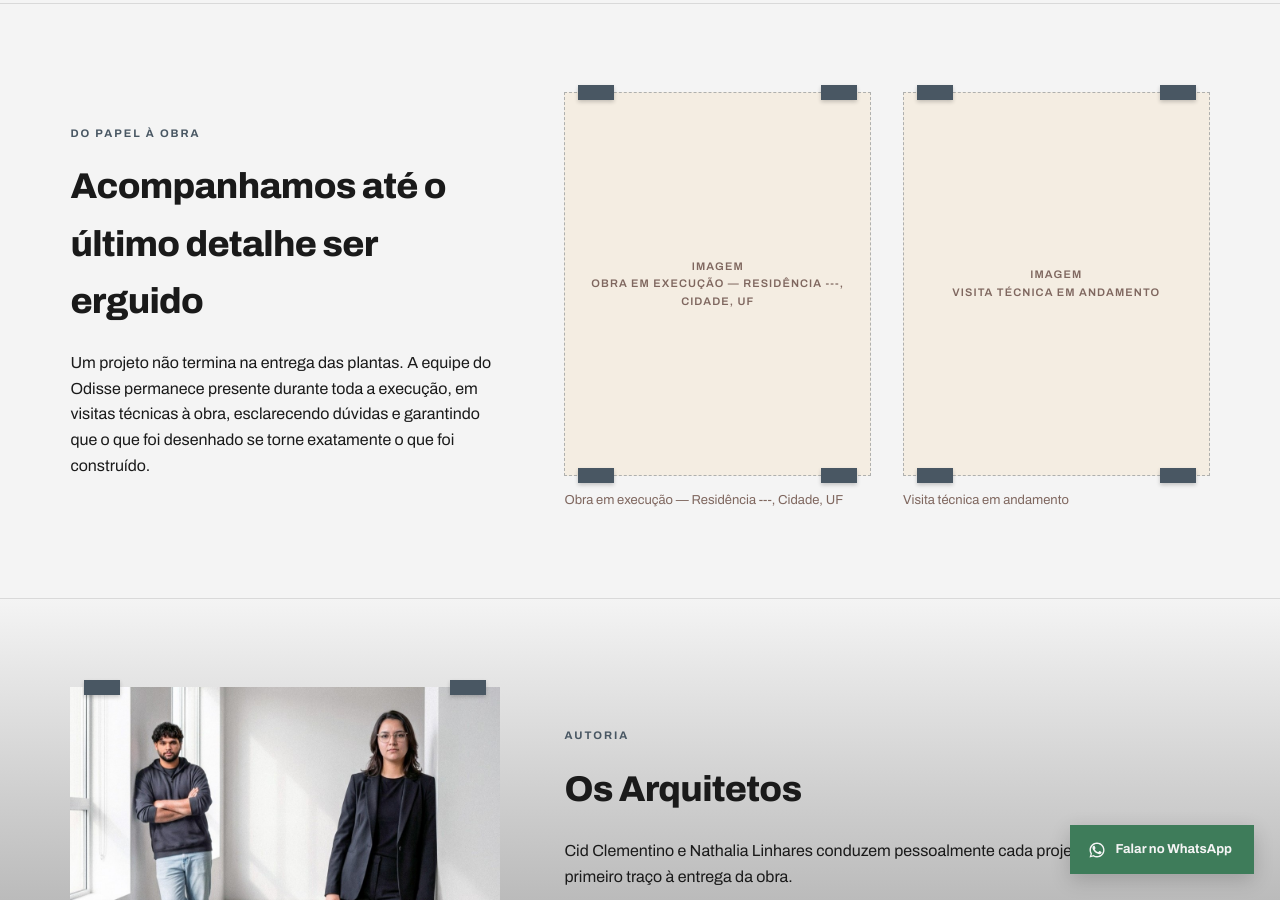
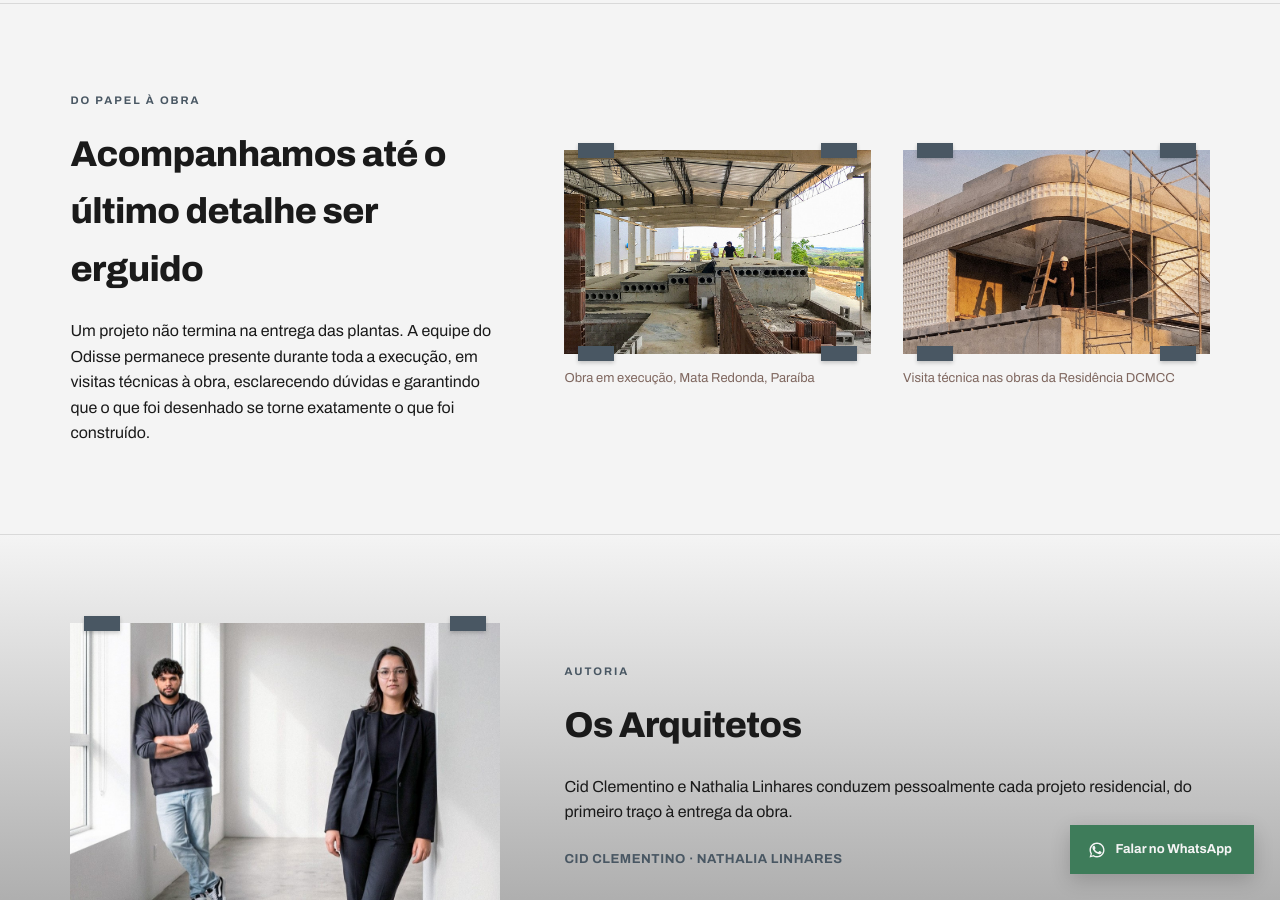
Before and after one commit to cidclementino/projetos-odisse, a Jekyll site: the page built from residencial/index.html, in a window 1280 px wide and 900 px high, scrolled down 4268 px. Built offline with Jekyll 4.4.1, drawn with Linux system fonts in a browser that asks for light colours.

Commit message:
Update residencial_legendas.yml

```diff
--- a/_data/residencial_legendas.yml
+++ b/_data/residencial_legendas.yml
@@ -24,12 +24,12 @@ obras:
     status: "Em execução"
     categoria: "Acabamento"
     endereco: "Cidade, UF"
-    legenda: "Obra em execução — Residência ---, Cidade, UF"
-    imagem: ""
+    legenda: "Obra em execução, Mata Redonda, Paraíba"
+    imagem: "odisse-obras-001.jpg"
 
   - nome: "Residência ---"
     status: "Em execução"
     categoria: "Visita técnica"
     endereco: "Cidade, UF"
-    legenda: "Visita técnica em andamento"
-    imagem: ""
+    legenda: "Visita técnica nas obras da Residência DCMCC"
+    imagem: "odisse-obras-002.jpg"
```
